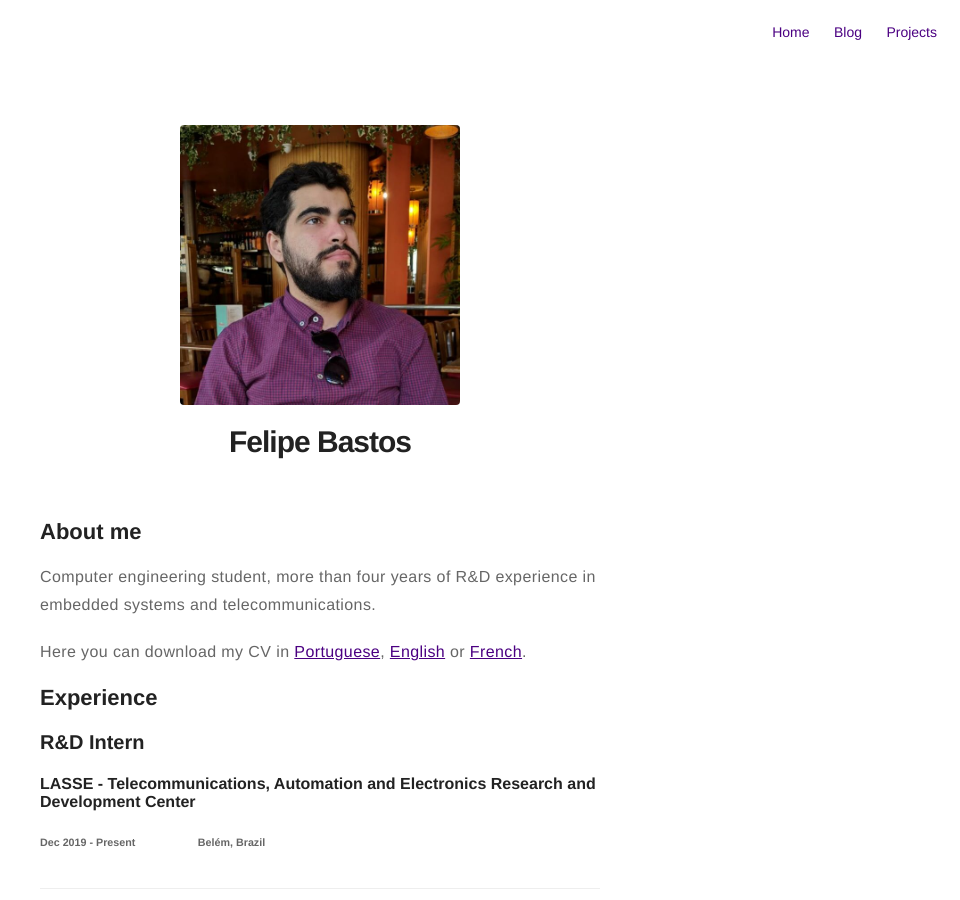
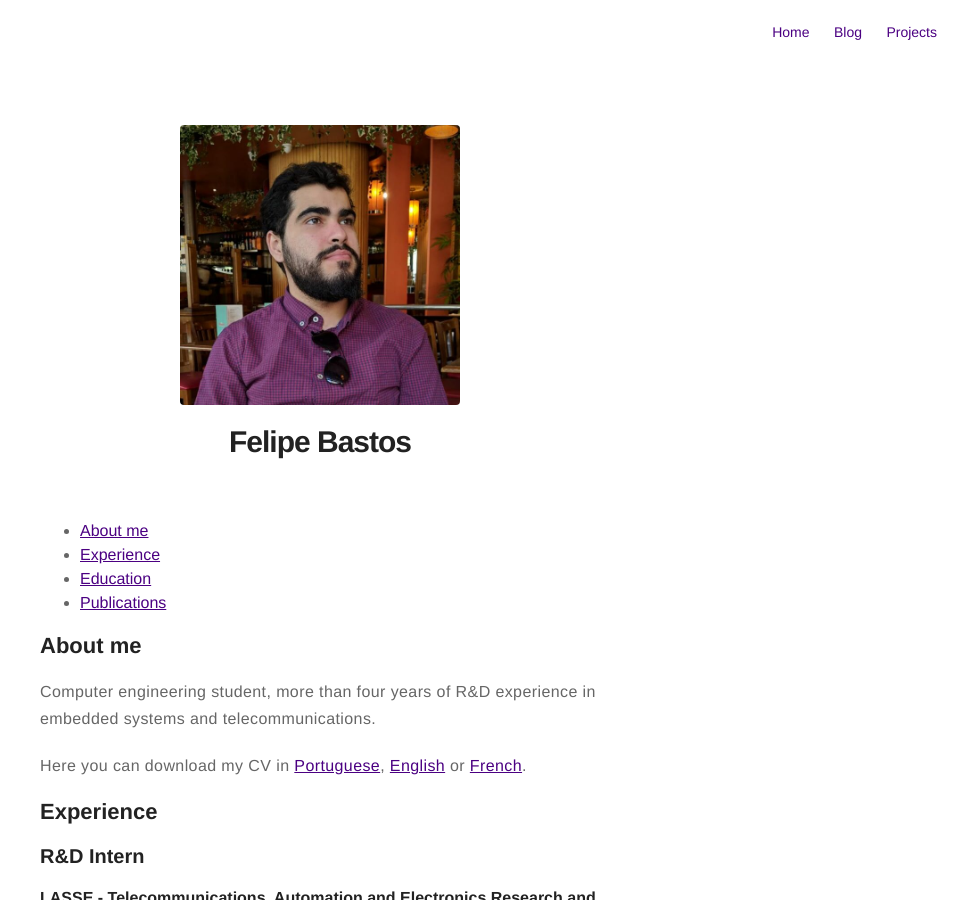
Before and after one commit to felipebastosb/felipebastosb.github.io, a Jekyll site: the page built from resume.md, in a window 1280 px wide and 900 px high. Shown: the whole window, without its empty margins (320-1280 px from the left). Built offline with Jekyll 4.4.1, drawn with Linux system fonts in a browser that asks for light colours.

Commit message:
Update resume.md

```diff
--- a/resume.md
+++ b/resume.md
@@ -8,14 +8,19 @@ layout: page
 
 # Felipe Bastos
 
-## About me
++ [About me](#about)
++ [Experience](#experience)
++ [Education](#education)
++ [Publications](#publications)
+
+## About me <a name="about"></a>
 
 Computer engineering student, more than four years of R&D experience in embedded systems and telecommunications.
 
 Here you can download my CV in [Portuguese](https://google.com/), [English](https://google.com/) or [French](https://google.com/).
 
 
-## Experience
+## Experience <a name="experience"></a>
 
 ### R&D Intern
 #### LASSE - Telecommunications, Automation and Electronics Research and Development Center
@@ -50,7 +55,7 @@ Here you can download my CV in [Portuguese](https://google.com/), [English](http
 
 ---
 
-## Education
+## Education <a name="education"></a>
 
 ### Federal University of Pará
 #####  BASc in Computer Engineering
@@ -70,7 +75,7 @@ Here you can download my CV in [Portuguese](https://google.com/), [English](http
 
 ---
 
-## Publications
+## Publications <a name="publications"></a>
 
 #### OPEN-BIKE: OPEN-SOURCE SYSTEM AND OPEN-HARDWARE FOR BICYCLE SHARING
 ######  Nov 6, 2018 - I CONGRESSO DE TECNOLOGIAS E DESENVOLVIMENTO NA AMAZÔNIA
```
